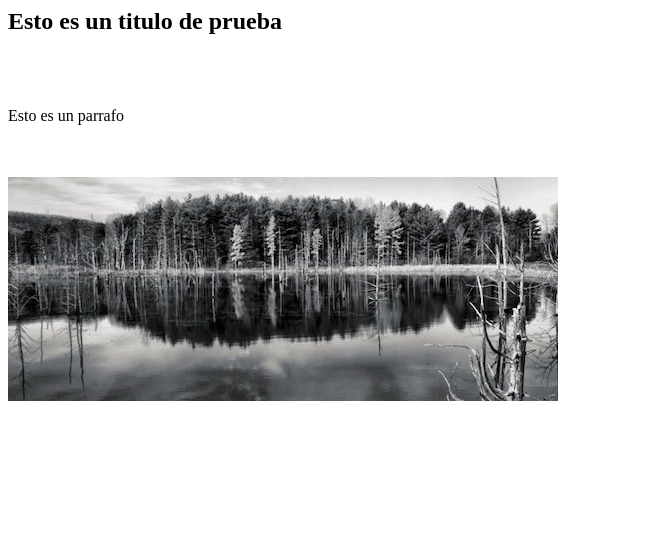
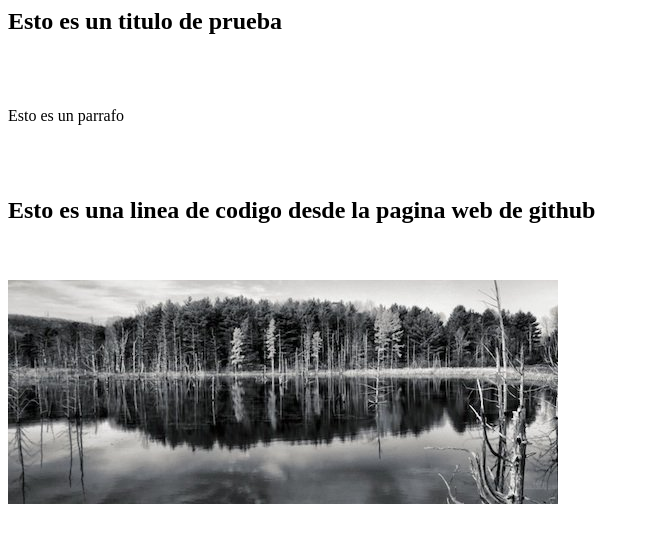
Before and after one commit to alizarango/prueba, a plain HTML site: page index.html in a window 1280 px wide. Shown: the whole page, without its empty margins (0-650 px from the left). Drawn offline with Linux system fonts and the light colour scheme.

Commit message:
Update index.html
Prueba directamente desde la pagina web

```diff
--- a/index.html
+++ b/index.html
@@ -5,7 +5,9 @@
     <body>
         <h2>Esto es un titulo de prueba</h2>
         <br></br>
-        <p>Esto es un parrafo</p>
+            <p>Esto es un parrafo</p>
+        <br><br>
+        <h2>Esto es una linea de codigo desde la pagina web de github</h2>
         <br><br>
         <img src="images\bosque.jpg">
     </body>
```
